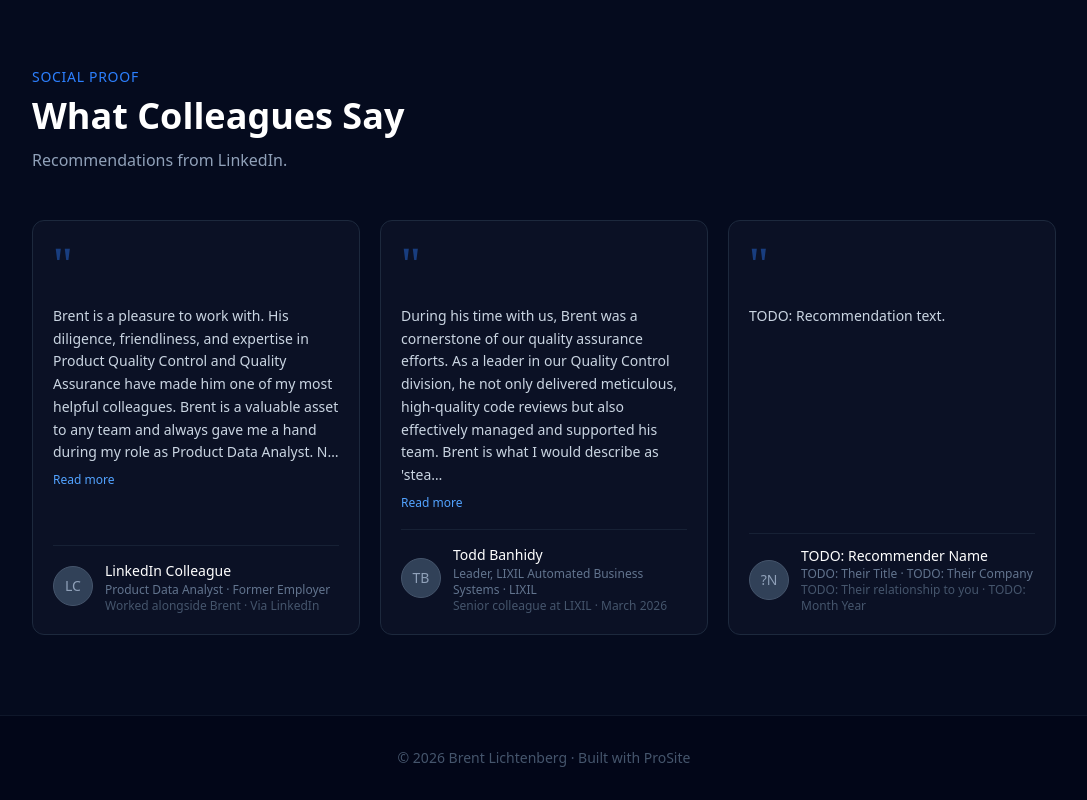
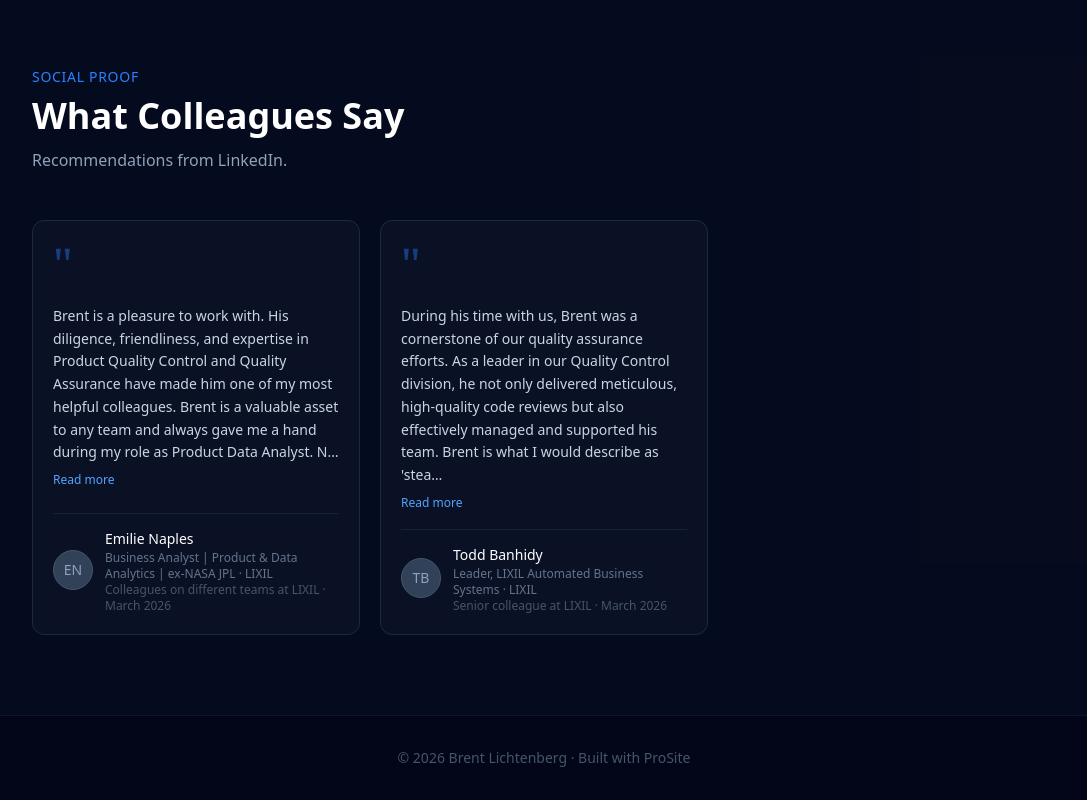
Before and after one commit to Brentlichtenberg/Portfolio-site, a React (Vite) app: page / in a window 1280 px wide. Shown: the part 4009-4809 px from the top of the page, without its empty margins (96-1183 px from the left). Built offline with nearby package versions, Linux system fonts and the light colour scheme.

Commit message:
Add Emilie Naples recommendation, remove placeholders
Co-authored-by: Copilot <223556219+Copilot@users.noreply.github.com>

```diff
--- a/src/data/references.ts
+++ b/src/data/references.ts
@@ -12,12 +12,12 @@ export interface Reference {
 
 export const references: Reference[] = [
   {
-    id: 'ref-linkedin-1',
-    name: 'LinkedIn Colleague',
-    title: 'Product Data Analyst',
-    company: 'Former Employer',
-    relationship: 'Worked alongside Brent',
-    date: 'Via LinkedIn',
+    id: 'ref-emilie-naples',
+    name: 'Emilie Naples',
+    title: 'Business Analyst | Product & Data Analytics | ex-NASA JPL',
+    company: 'LIXIL',
+    relationship: 'Colleagues on different teams at LIXIL',
+    date: 'March 2026',
     text: 'Brent is a pleasure to work with. His diligence, friendliness, and expertise in Product Quality Control and Quality Assurance have made him one of my most helpful colleagues. Brent is a valuable asset to any team and always gave me a hand during my role as Product Data Analyst. Not only was Brent an excellent Test Leader for his own team, he was always able to assist other teams as well. Specifically, I would often come to him with questions about our products and even data location to assist me during my own Analytics role. Even for questions not pertaining to Brent\'s role as Test Leader, he would always have the answers or help me find them. He is an extremely knowledgeable team leader and an example to other employees. For top-tier Quality Assurance and Quality Control, I wholeheartedly recommend Brent Lichtenberg.',
     linkedinUrl: 'https://www.linkedin.com/in/brentlichtenberg/',
   },
@@ -31,13 +31,4 @@ export const references: Reference[] = [
     text: 'During his time with us, Brent was a cornerstone of our quality assurance efforts. As a leader in our Quality Control division, he not only delivered meticulous, high-quality code reviews but also effectively managed and supported his team. Brent is what I would describe as \'steady as a clock\'—an incredibly reliable professional with an honorable, dedicated work ethic. He earned the deep respect of both our internal colleagues and our external partners through his polite demeanor and consistent, positive contributions. Any organization looking for a dependable, high-character QC professional would be incredibly lucky to have Brent on their team.',
     linkedinUrl: 'https://www.linkedin.com/in/brentlichtenberg/',
   },
-  {
-    id: 'ref-3-placeholder',
-    name: 'TODO: Recommender Name',
-    title: 'TODO: Their Title',
-    company: 'TODO: Their Company',
-    relationship: 'TODO: Their relationship to you',
-    date: 'TODO: Month Year',
-    text: 'TODO: Recommendation text.',
-  },
 ];
```
